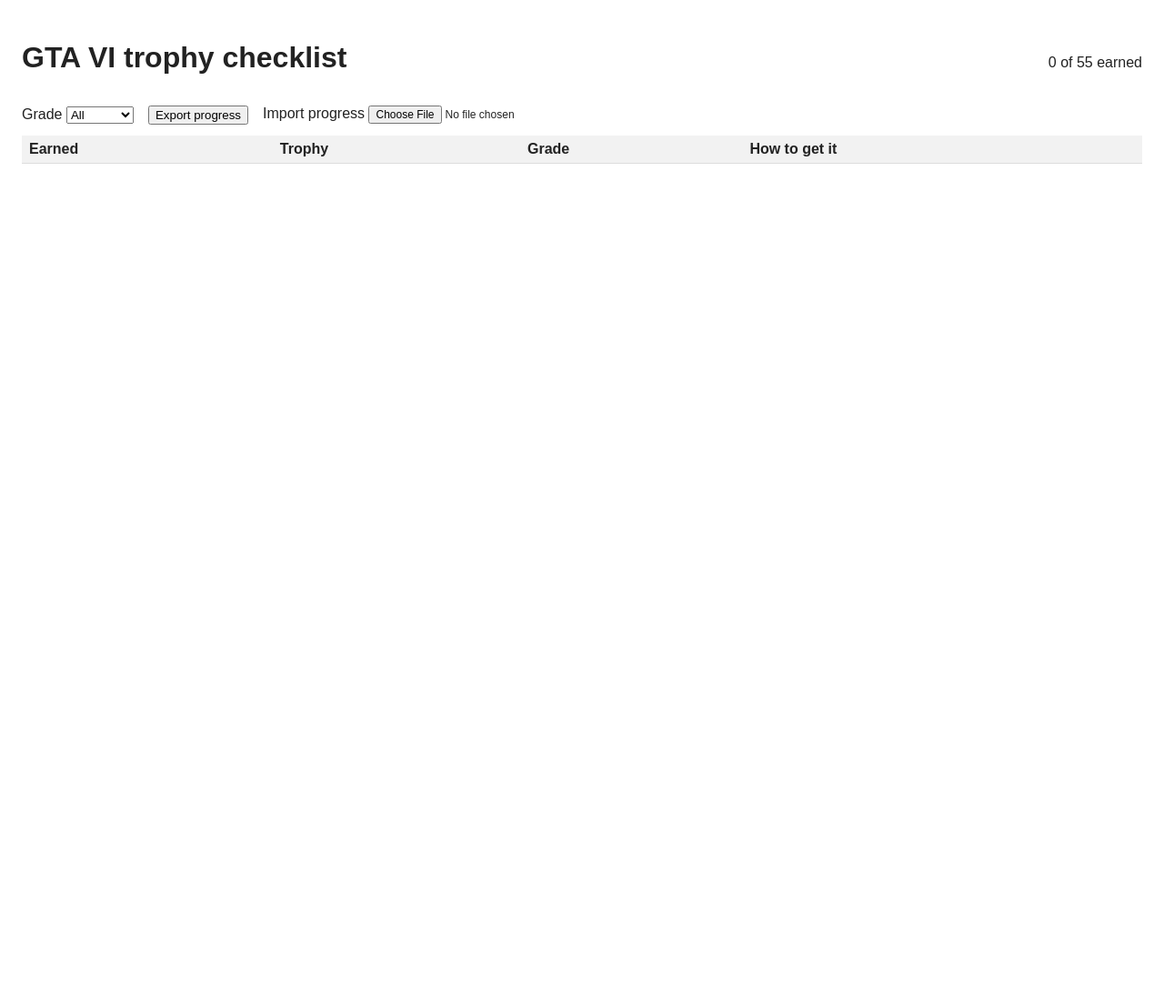
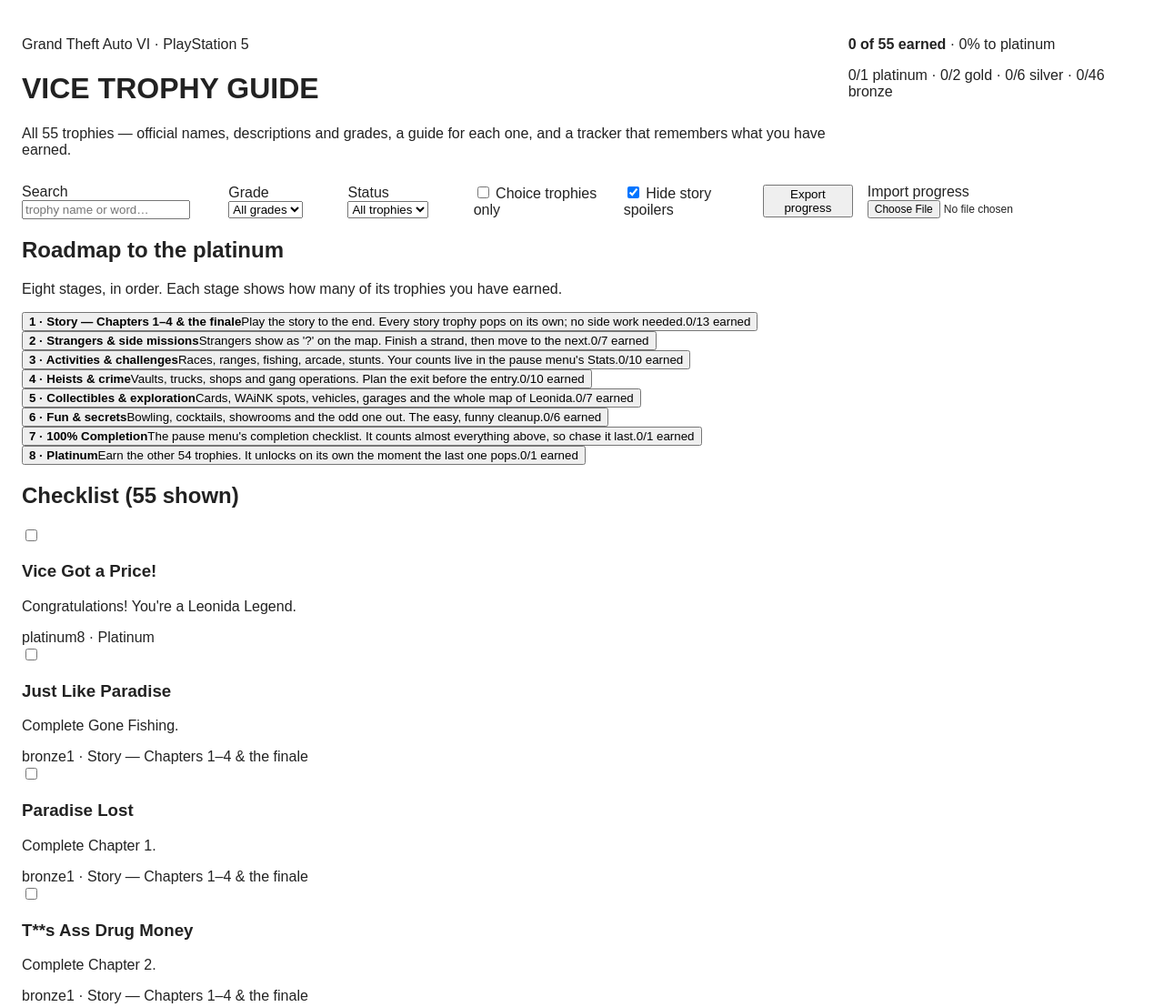
Before and after one commit to rezhanime1/gta6-trophy-guide, a plain HTML site: page app/index.html in a window 1280 px wide. Shown: the top 1107 px of the page at 91% size. Before the commit the page ends 800 px from the top, so only its background shows below. Drawn offline with Linux system fonts and the light colour scheme.

Commit message:
Sync app/index.html — Vice Trophy Guide build

```diff
--- a/app/index.html
+++ b/app/index.html
@@ -3,23 +3,67 @@
 <head>
 <meta charset="utf-8">
 <meta name="viewport" content="width=device-width, initial-scale=1">
-<title>GTA VI trophy checklist</title>
+<title>Vice Trophy Guide — GTA VI (PS5)</title>
 <link rel="stylesheet" href="style.css">
 </head>
 <body>
-<header>
-  <h1>GTA VI trophy checklist</h1>
-  <p id="progress">0 of 55 earned</p>
+<header class="hero">
+  <div>
+    <p class="kicker">Grand Theft Auto VI · PlayStation 5</p>
+    <h1>VICE TROPHY GUIDE</h1>
+    <p class="sub">All 55 trophies — official names, descriptions and grades, a guide for each one, and a tracker that remembers what you have earned.</p>
+  </div>
+  <div class="progress-card">
+    <p class="progress-line"><strong id="progress">0 of 55 earned</strong> · <span id="percent">0%</span> to platinum</p>
+    <div class="bar"><div id="barfill"></div></div>
+    <p class="grade-counts" id="gradeCounts"></p>
+  </div>
 </header>
-<div class="controls">
-  <label>Grade <select id="grade"><option value="all">All</option><option value="platinum">Platinum</option><option value="gold">Gold</option><option value="silver">Silver</option><option value="bronze">Bronze</option></select></label>
+
+<section class="controls" aria-label="Filters and progress tools">
+  <label class="search">Search <input id="search" type="search" placeholder="trophy name or word…" autocomplete="off"></label>
+  <label>Grade
+    <select id="grade">
+      <option value="all">All grades</option>
+      <option value="platinum">Platinum</option>
+      <option value="gold">Gold</option>
+      <option value="silver">Silver</option>
+      <option value="bronze">Bronze</option>
+    </select>
+  </label>
+  <label>Status
+    <select id="status">
+      <option value="all">All trophies</option>
+      <option value="earned">Earned</option>
+      <option value="remaining">Still to earn</option>
+    </select>
+  </label>
+  <label class="check"><input id="missableOnly" type="checkbox"> Choice trophies only</label>
+  <label class="check"><input id="spoiler" type="checkbox" checked> Hide story spoilers</label>
   <button id="export" type="button">Export progress</button>
   <label class="import">Import progress <input id="import" type="file" accept="application/json"></label>
-</div>
-<table>
-  <thead><tr><th>Earned</th><th>Trophy</th><th>Grade</th><th>How to get it</th></tr></thead>
-  <tbody id="rows"></tbody>
-</table>
+</section>
+
+<section aria-label="Roadmap to the platinum">
+  <h2>Roadmap to the platinum</h2>
+  <p class="hint">Eight stages, in order. Each stage shows how many of its trophies you have earned.</p>
+  <div class="roadmap" id="roadmap"></div>
+</section>
+
+<main class="layout">
+  <section aria-label="Trophy checklist">
+    <h2>Checklist <span id="shownCount" class="shown"></span></h2>
+    <div id="list" class="list"></div>
+  </section>
+  <aside class="detail" id="detail" aria-label="Selected trophy guide">
+    <p class="detail-empty">Pick a trophy to see its full guide, its source and whether it is tied to a story choice.</p>
+  </aside>
+</main>
+
+<footer>
+  <p><strong>Sources.</strong> Trophy names, descriptions and grades: the official list as published by PlayStation, via the Exophase GTA VI trophy list (exophase.com/game/grand-theft-auto-vi-psn/trophies), checked 2026-11-19. Every guide is written in our own words for this entry and names its source beside it. This guide is unofficial and not affiliated with Rockstar Games; no Rockstar artwork or logos are used.</p>
+  <p>Progress is saved in your browser (localStorage). Export it before clearing browser data — import the file to get it back.</p>
+</footer>
 <script type="module" src="app.js"></script>
 </body>
 </html>
```
